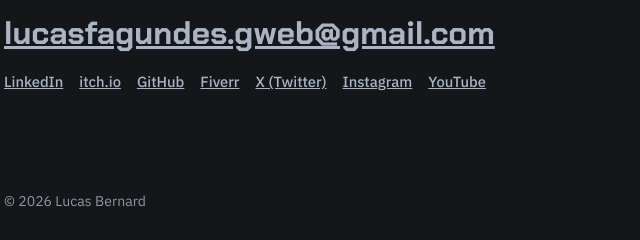
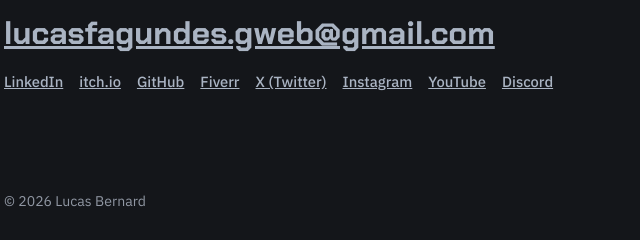
Before and after one commit to lucasananin/portfolio, a plain HTML site: page index.html in a window 1280 px wide. Shown: the part 4221-4461 px from the top of the page, 136-776 px from the left. Drawn offline with Linux system fonts and the light colour scheme.

Commit message:
discord link added.

```diff
--- a/index.html
+++ b/index.html
@@ -289,6 +289,7 @@
           <a href="https://x.com/lucasananin" target="_blank">X (Twitter)</a>
           <a href="https://www.instagram.com/lucasananin/" target="_blank">Instagram</a>
           <a href="https://www.youtube.com/@lucasbernard971" target="_blank">YouTube</a>
+          <a href="https://discord.com/users/482604924052701215" target="_blank">Discord</a>
         </div>
       </section>
     </main>
```
